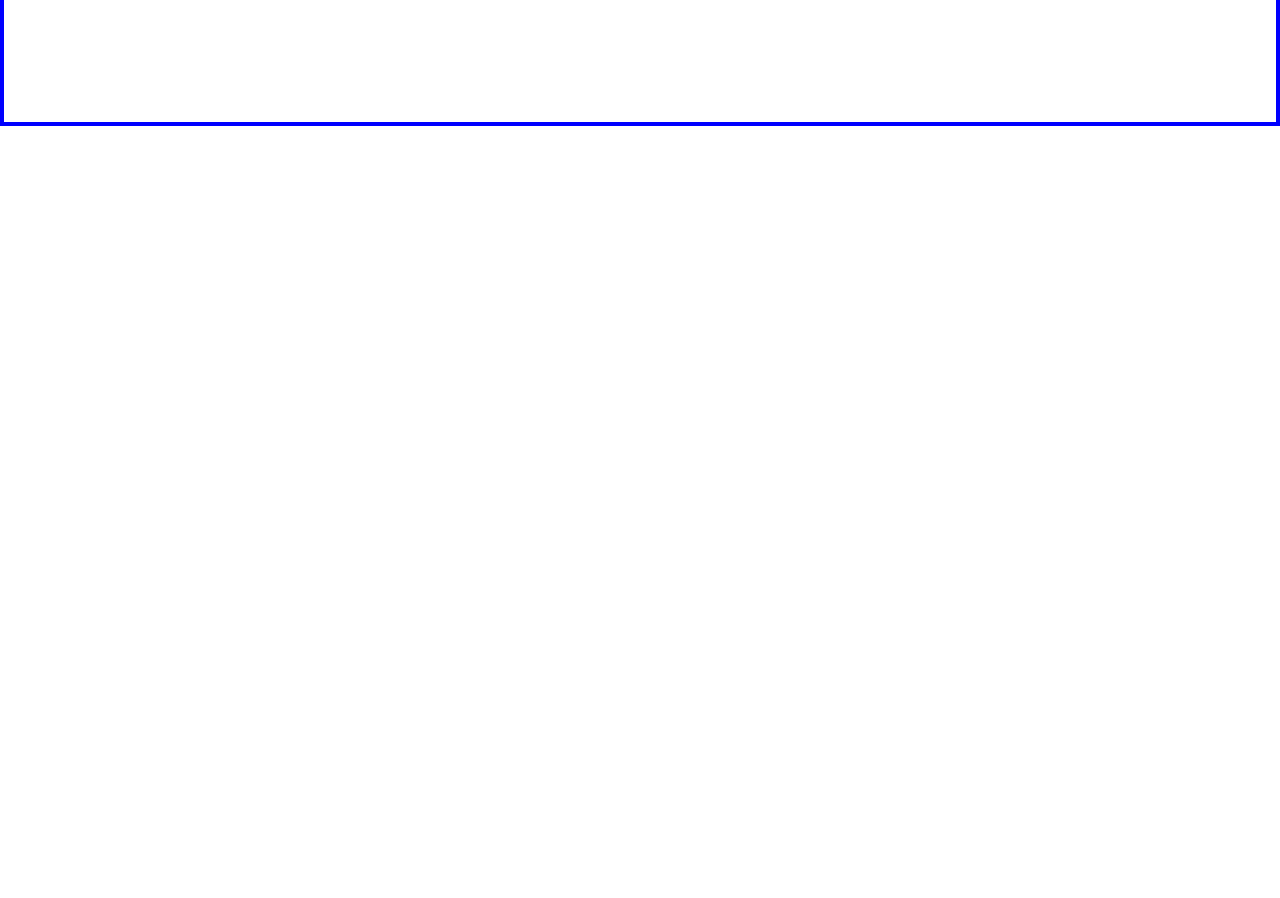
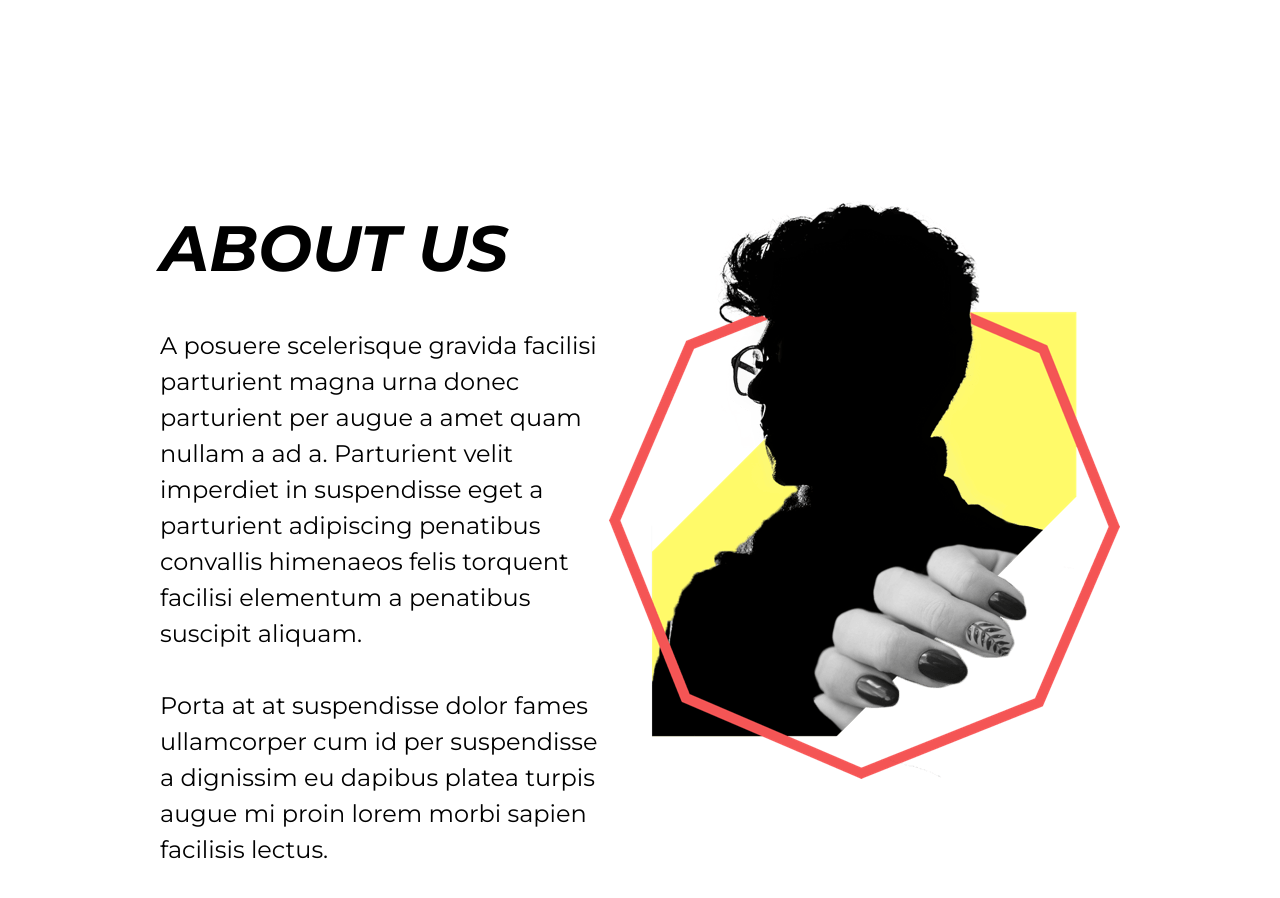
Before and after one commit to aniketbiprojit/uph-2k20, a React (Create React App) app in the folder client/: page / in a window 1280 px wide. Shown: the part 680-1578 px from the top of the page. Before the commit the page ends 806 px from the top, so only its background shows below. Built offline with nearby package versions, Linux system fonts and the light colour scheme.

Commit message:
elements

```diff
--- /dev/null
+++ b/client/src/scripts/About.jsx
@@ -0,0 +1,37 @@
+import React, { Component } from 'react'
+import aboutImg from '../assets/about.png'
+export default class About extends Component {
+	render() {
+		return (
+			<section className="Common About row">
+				<div className="inner">
+					<div className="content row">
+						<div className="text col-6">
+							<div className="heading">About US</div>
+							<div className="textMore">
+								A posuere scelerisque gravida facilisi
+								parturient magna urna donec parturient per augue
+								a amet quam nullam a ad a. Parturient velit
+								imperdiet in suspendisse eget a parturient
+								adipiscing penatibus convallis himenaeos felis
+								torquent facilisi elementum a penatibus suscipit
+								aliquam.
+								<br />
+								<br />
+								Porta at at suspendisse dolor fames ullamcorper
+								cum id per suspendisse a dignissim eu dapibus
+								platea turpis augue mi proin lorem morbi sapien
+								facilisis lectus.
+							</div>
+						</div>
+						<div className="art col-6">
+							<div className="image">
+								<img src={aboutImg} alt="" />
+							</div>
+						</div>
+					</div>
+				</div>
+			</section>
+		)
+	}
+}
--- a/client/src/scripts/App.jsx
+++ b/client/src/scripts/App.jsx
@@ -1,12 +1,16 @@
-import React, { Component } from 'react';
+import React, { Component } from 'react'
 import Upper from './Upper'
+import About from './About'
 
 class App extends Component {
-  render() {
-    return (
-      <Upper/>
-    );
-  }
+	render() {
+		return (
+			<React.Fragment>
+				<Upper />
+				<About />
+			</React.Fragment>
+		)
+	}
 }
 
-export default App;
+export default App
--- /dev/null
+++ b/client/src/styles/About.scss
@@ -0,0 +1,3 @@
+section.About {
+	// background-color: rgba(213, 61, 52, 1);
+}
--- /dev/null
+++ b/client/src/styles/Common.scss
@@ -0,0 +1,32 @@
+section.Common {
+	width: 100%;
+	* {
+		// border: 1px solid blue;
+	}
+	.inner {
+		width: 100%;
+		margin: 0;
+		padding: 0 5rem;
+		.content {
+			width: 100%;
+			padding: 5rem;
+            .text{
+                .heading{
+                font-weight: 700;
+                font-style: italic;
+                font-size: 4rem;
+                text-transform: uppercase;
+            }
+            .textMore{
+                font-weight: 400;
+                font-size: 1.5rem;
+                margin: 2rem 0;
+                margin-right: 2rem;
+            }
+        }
+        }
+            .image{
+                float:right;
+            }
+	}
+}
--- a/client/src/styles/index.scss
+++ b/client/src/styles/index.scss
@@ -3,11 +3,12 @@
 @import 'App.scss';
 @import 'Upper.scss';
 @import 'Nav.scss';
+@import 'Common.scss';
+@import 'About.scss';
 
 *{
   margin: 0;
   padding: 0;
-  border: 1px solid blue;
 
 }
 
```
Also changed, not shown: client/src/assets/about.png (added).
